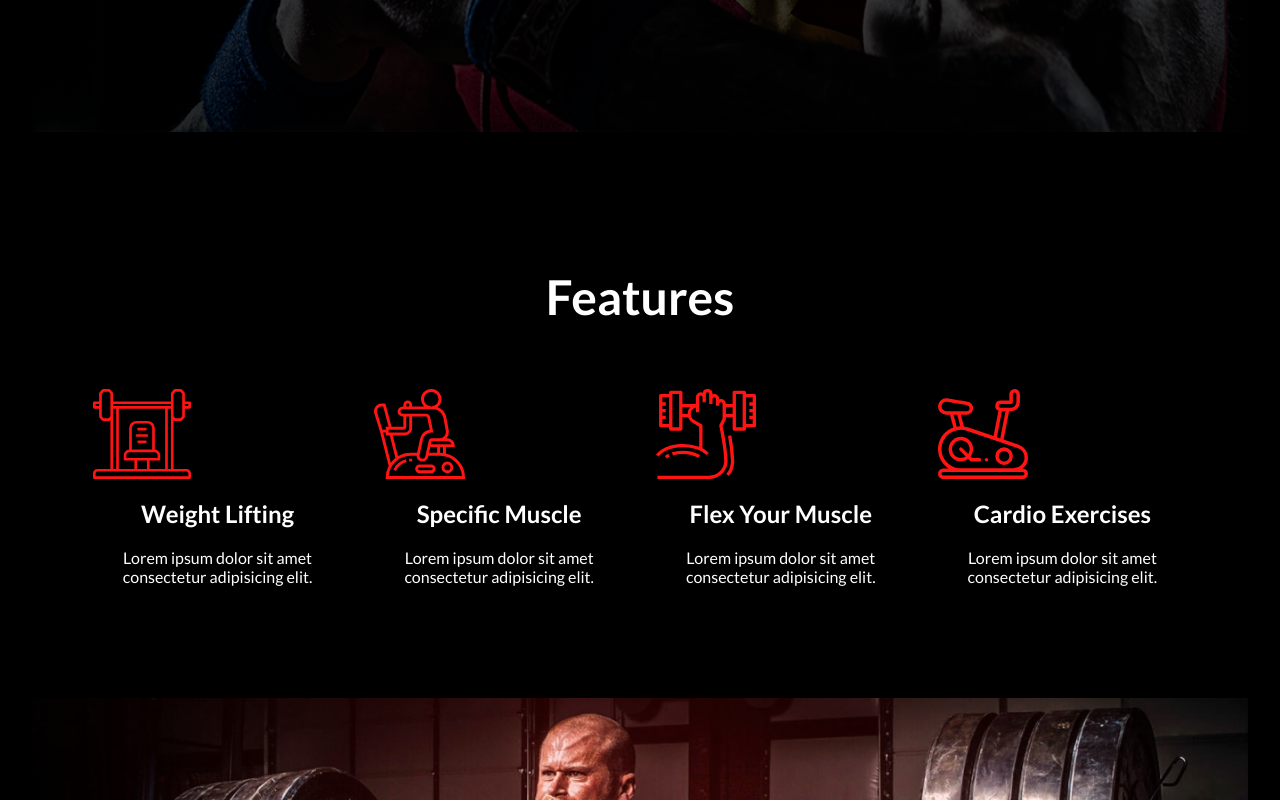
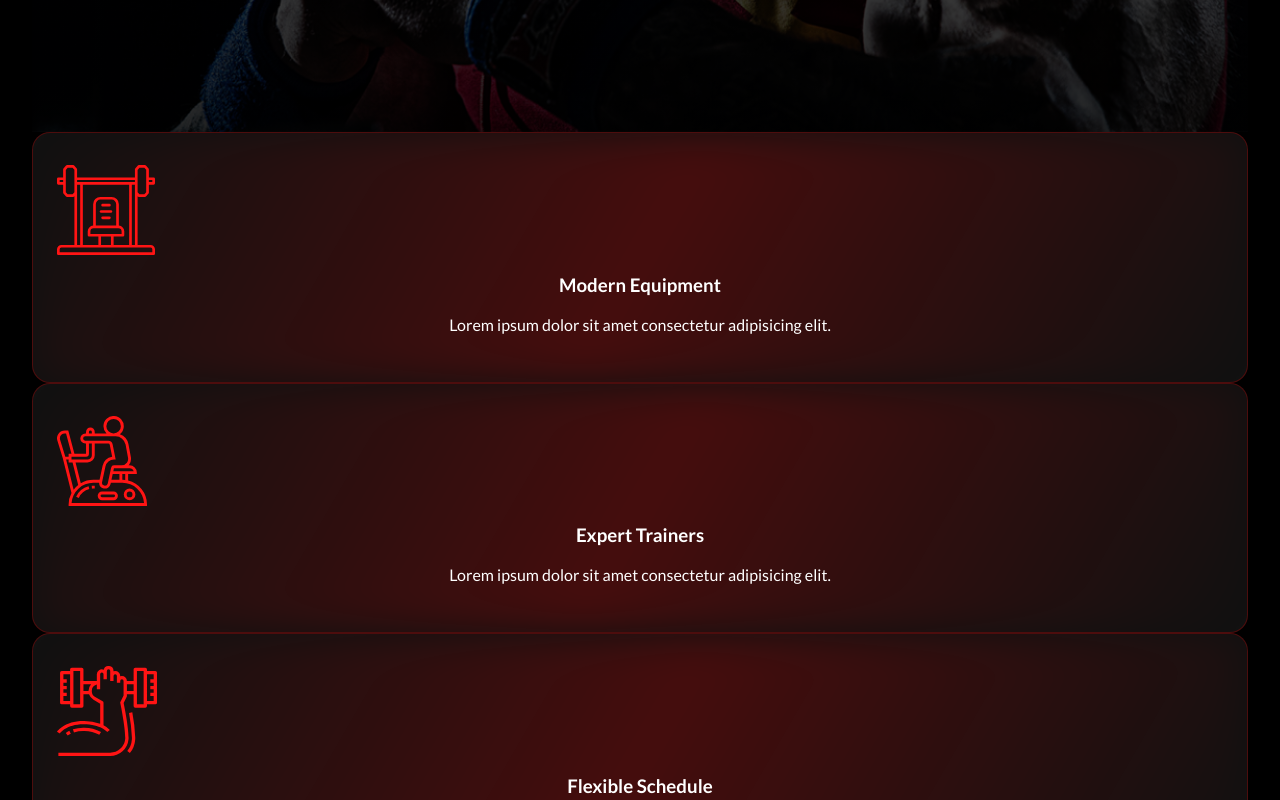
Before and after one commit to robsonmonteirolacerda/primefit-gym, a React (Vite) app: page / in a window 1280 px wide. Shown: the part 700-1500 px from the top of the page. Built offline with nearby package versions, Linux system fonts and the light colour scheme.

Commit message:
Refatoração de componentes e ajustes no css e README

```diff
--- a/package.json
+++ b/package.json
@@ -10,6 +10,7 @@
     "preview": "vite preview"
   },
   "dependencies": {
+    "framer-motion": "^12.29.0",
     "react": "^19.2.0",
     "react-dom": "^19.2.0",
     "react-scroll": "^1.9.3"
--- a/src/Components/Feature.jsx
+++ b/src/Components/Feature.jsx
@@ -1,22 +1,30 @@
-import FeaturesBox from "./Featuresbox";
-import fimage1 from "../assets/1.svg";
-import fimage2 from "../assets/2.svg";
-import fimage3 from "../assets/3.svg";
-import fimage4 from "../assets/4.svg";
+import { motion } from "framer-motion";
+import Featuresbox from "./Featuresbox";
+
+const containerVariants = {
+  hidden: {},
+  visible: {
+    transition: {
+      staggerChildren: 0.2,
+    },
+  },
+};
 
 function Features() {
   return (
-    <section className="features">
-      <div className="features__container">
-        <h2 className="features__title">Features</h2>
-
-        <div className="features__grid">
-          <FeaturesBox image={fimage1} title="Weight Lifting" />
-          <FeaturesBox image={fimage2} title="Specific Muscle" />
-          <FeaturesBox image={fimage3} title="Flex Your Muscle" />
-          <FeaturesBox image={fimage4} title="Cardio Exercises" />
-        </div>
-      </div>
+    <section id="features">
+      <motion.div
+        className="features-grid"
+        variants={containerVariants}
+        initial="hidden"
+        whileInView="visible"
+        viewport={{ once: true, amount: 0.3 }}
+      >
+        <Featuresbox title="Modern Equipment" image="src/assets/1.svg" />
+        <Featuresbox title="Expert Trainers" image="src/assets/2.svg" />
+        <Featuresbox title="Flexible Schedule" image="src/assets/3.svg" />
+        <Featuresbox title="Cardio Exercises" image="src/assets/4.svg" />
+      </motion.div>
     </section>
   );
 }
--- a/src/Components/Featuresbox.jsx
+++ b/src/Components/Featuresbox.jsx
@@ -1,14 +1,30 @@
-function Featuresbox(props) {
+import { motion } from "framer-motion";
+
+const itemVariants = {
+  hidden: { opacity: 0, y: 40 },
+  visible: {
+    opacity: 1,
+    y: 0,
+    transition: { duration: 0.6, ease: "easeOut" },
+  },
+};
+
+function Featuresbox({ image, title }) {
   return (
-    <div className="a-box">
-      <div class="a-b-img">
-        <img src={props.image} alt="" />
+    <motion.div
+      className="feature-box glow"
+      variants={itemVariants}
+      whileHover={{ scale: 1.06 }}
+    >
+      <div className="feature-box__img">
+        <img src={image} alt={title} />
       </div>
-      <div className="a-b-text">
-        <h2> {props.title} </h2>
+
+      <div className="feature-box__content">
+        <h3>{title}</h3>
         <p>Lorem ipsum dolor sit amet consectetur adipisicing elit.</p>
       </div>
-    </div>
+    </motion.div>
   );
 }
 
--- a/src/index.css
+++ b/src/index.css
@@ -120,6 +120,61 @@ button {
 .feature-card h3 {
   margin: var(--space-sm) 0;
   font-size: 1.2rem;
+}
+
+.feature-box {
+  position: relative;
+  background: #111;
+  border-radius: 18px;
+  padding: 2rem 1.5rem;
+  text-align: center;
+  border: 1px solid rgba(255, 0, 0, 0.25);
+  overflow: hidden;
+}
+
+.feature-box::before {
+  content: "";
+  position: absolute;
+  inset: -1px;
+  border-radius: inherit;
+  background: linear-gradient(
+    120deg,
+    transparent,
+    rgba(255, 0, 0, 0.5),
+    transparent
+  );
+  opacity: 0.4;
+  filter: blur(20px);
+  animation: glowPulse 4s ease-in-out infinite;
+  z-index: 0;
+}
+
+.feature-box > * {
+  position: relative;
+  z-index: 1;
+}
+
+@keyframes glowPulse {
+  0% {
+    opacity: 0.2;
+  }
+  50% {
+    opacity: 0.45;
+  }
+  100% {
+    opacity: 0.2;
+  }
+}
+
+.feature-box:hover::before {
+  opacity: 0.75;
+  filter: blur(28px);
+}
+
+.feature-box:hover {
+  box-shadow:
+    0 0 30px rgba(255, 0, 0, 0.35),
+    0 0 60px rgba(255, 0, 0, 0.2);
 }
 
 .offer {
```
Also changed, not shown: 1 other file (tests, documents, lock files or other folders).
